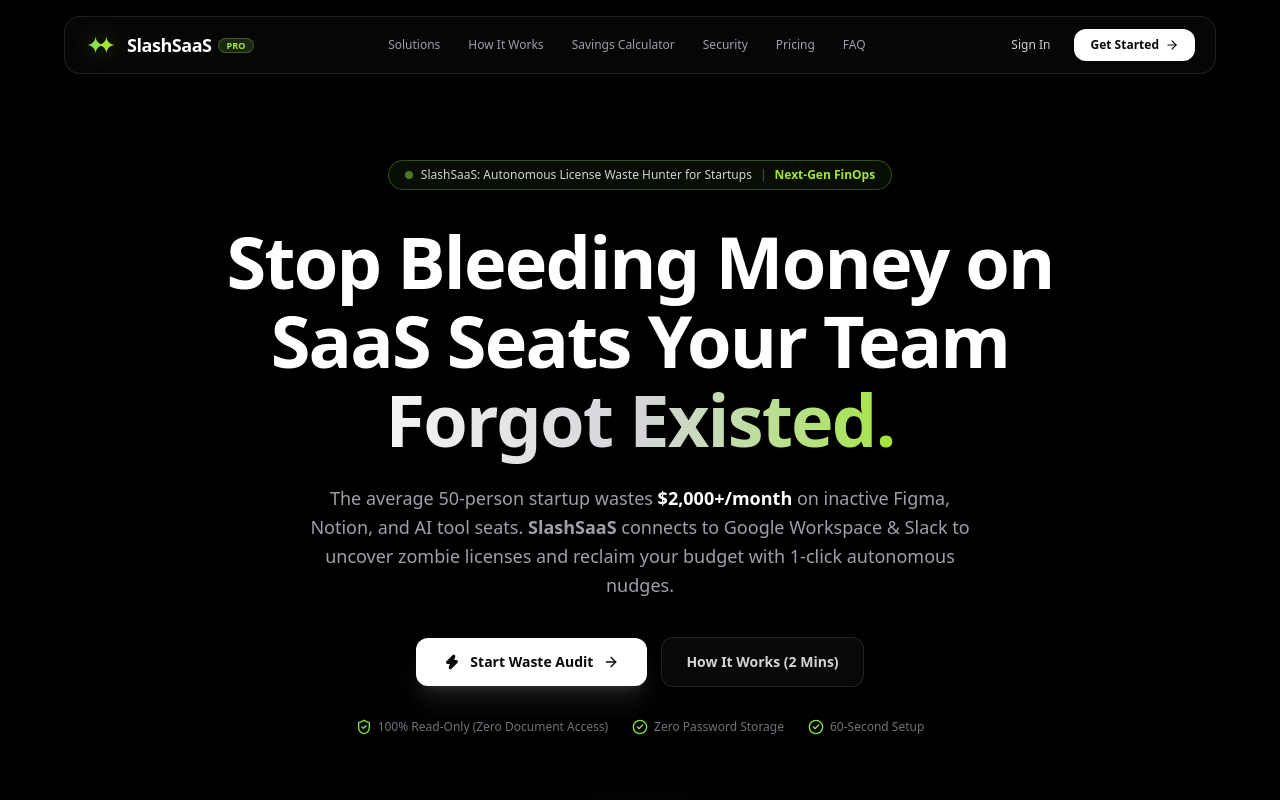
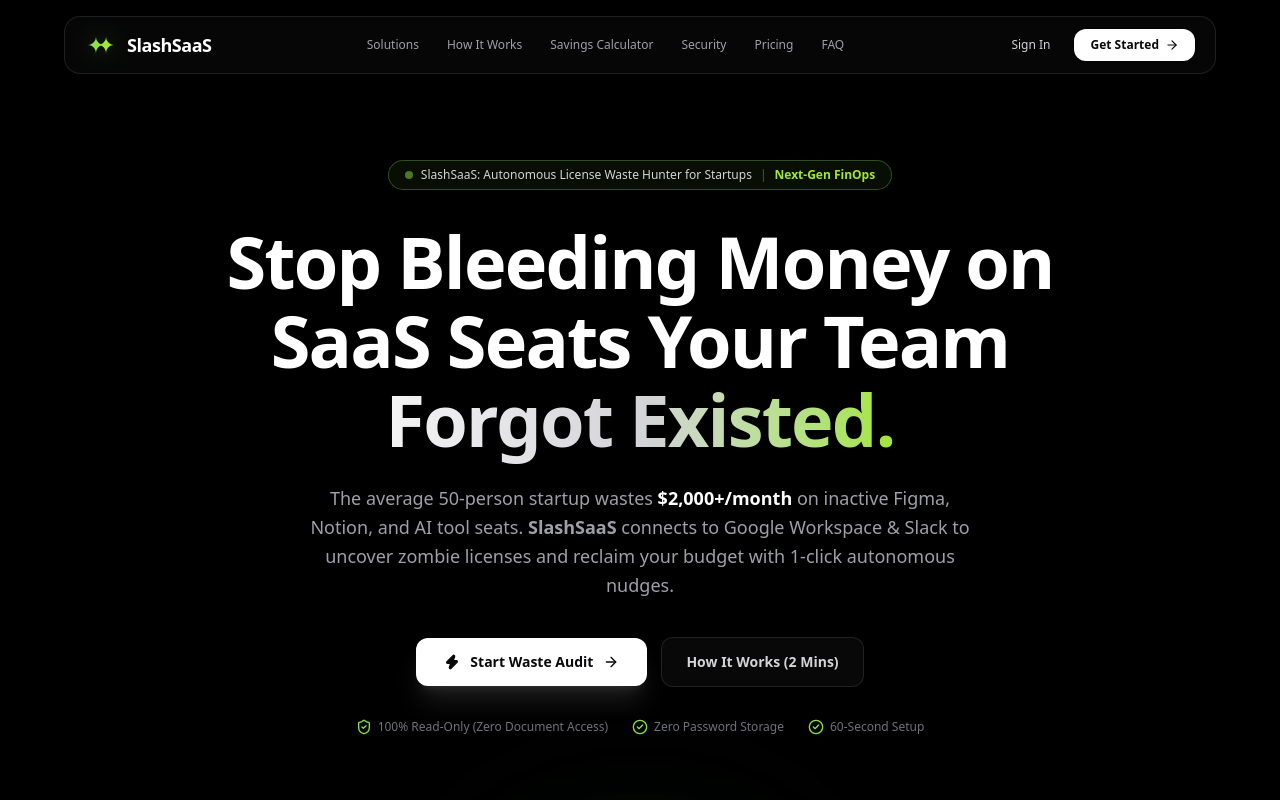
Before and after one commit to can0634b-bit/slashsaas, a Next.js app: page / in a window 1280 px wide. Shown: the top 800 px of the page. Built offline with nearby package versions, Linux system fonts and the light colour scheme.

Commit message:
fix: remove PRO badge next to logo for clean official branding

```diff
--- a/src/components/Footer.tsx
+++ b/src/components/Footer.tsx
@@ -11,7 +11,7 @@
         <div className="flex flex-col md:flex-row items-center justify-between gap-6 pb-8 border-b border-white/[0.06]">
           <div className="flex items-center gap-3">
             <Link href="/" className="hover:opacity-90 transition-opacity">
-              <SlashLogo size="sm" showPro={false} />
+              <SlashLogo size="sm" />
             </Link>
             <span className="text-zinc-700">|</span>
             <span className="text-zinc-400">Autonomous SaaS Waste Elimination Platform</span>
--- a/src/components/Logo.tsx
+++ b/src/components/Logo.tsx
@@ -1,7 +1,6 @@
 'use client';
 
 import React from 'react';
-import Image from 'next/image';
 
 interface LogoIconProps {
   className?: string;
@@ -17,7 +16,7 @@
         height={size}
         fill="none"
         xmlns="http://www.w3.org/2000/svg"
-        className="drop-shadow-[0_0_12px_rgba(163,230,53,0.4)]"
+        className="drop-shadow-[0_0_12px_rgba(140,224,74,0.4)]"
       >
         {/* Left Green Spark Star */}
         <path
@@ -34,25 +33,15 @@
   );
 };
 
-export const SlashLogo: React.FC<{ size?: 'sm' | 'md' | 'lg'; showPro?: boolean }> = ({
+export const SlashLogo: React.FC<{ size?: 'sm' | 'md' | 'lg' }> = ({
   size = 'md',
-  showPro = true,
 }) => {
   return (
     <div className="flex items-center gap-2.5 group select-none">
-      <SlashLogoIcon size={size === 'sm' ? 24 : size === 'lg' ? 38 : 30} />
-      <div className="flex flex-col text-left leading-none">
-        <div className="flex items-center gap-1.5">
-          <span className="text-base sm:text-lg font-black tracking-tight text-white font-sans">
-            Slash<span className="text-white">SaaS</span>
-          </span>
-          {showPro && (
-            <span className="rounded-full bg-[#8ce04a]/15 px-2 py-0.5 text-[9px] font-extrabold text-[#a3e635] border border-[#8ce04a]/30">
-              PRO
-            </span>
-          )}
-        </div>
-      </div>
+      <SlashLogoIcon size={size === 'sm' ? 24 : size === 'lg' ? 36 : 28} />
+      <span className="text-base sm:text-lg font-black tracking-tight text-white font-sans">
+        SlashSaaS
+      </span>
     </div>
   );
 };
--- a/src/components/dashboard/DashboardHeader.tsx
+++ b/src/components/dashboard/DashboardHeader.tsx
@@ -47,7 +47,7 @@
               className="hover:opacity-90 transition-opacity"
               title="Return to Home"
             >
-              <SlashLogo size="sm" showPro={false} />
+              <SlashLogo size="sm" />
             </Link>
 
             <div className="border-l border-white/10 pl-3">
```
